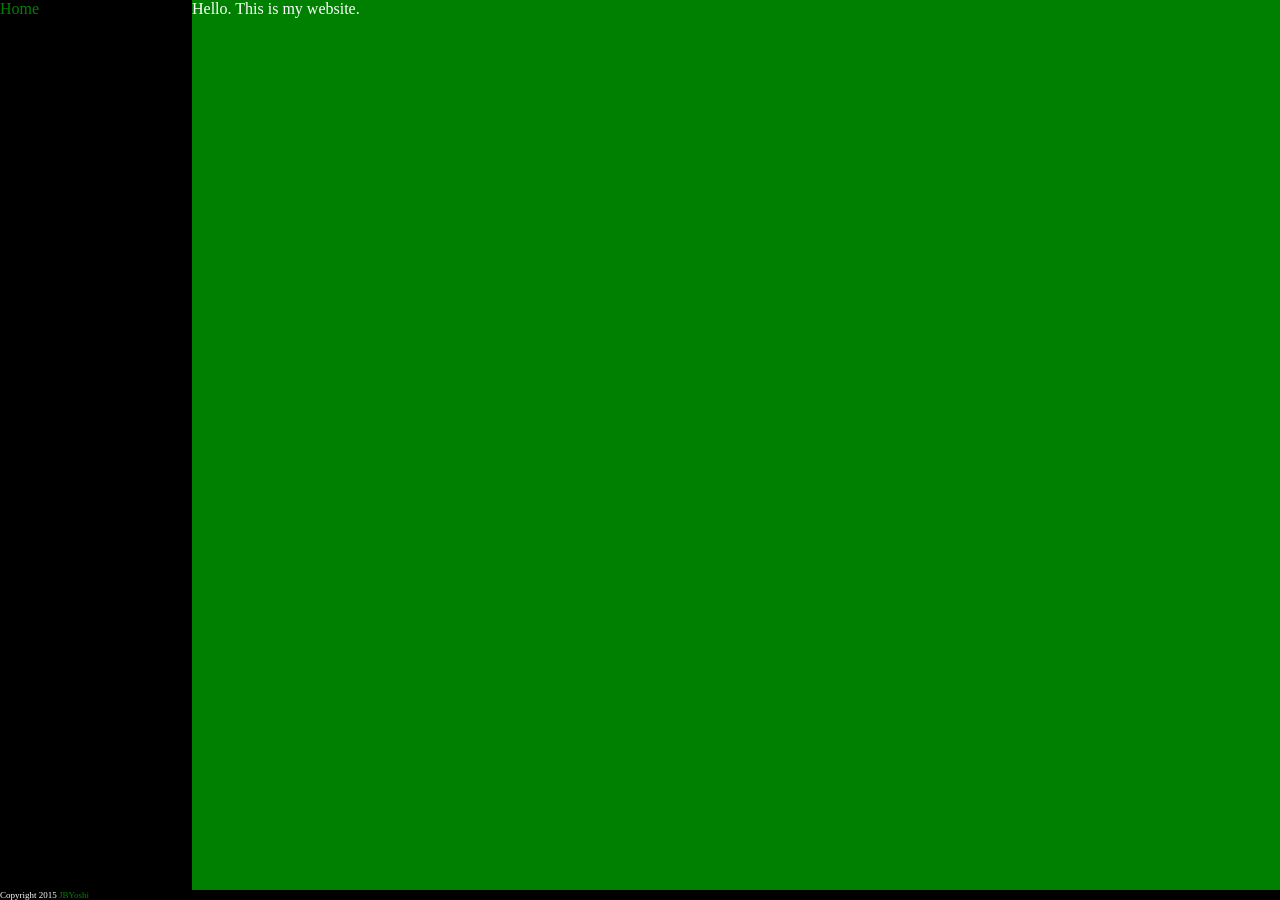
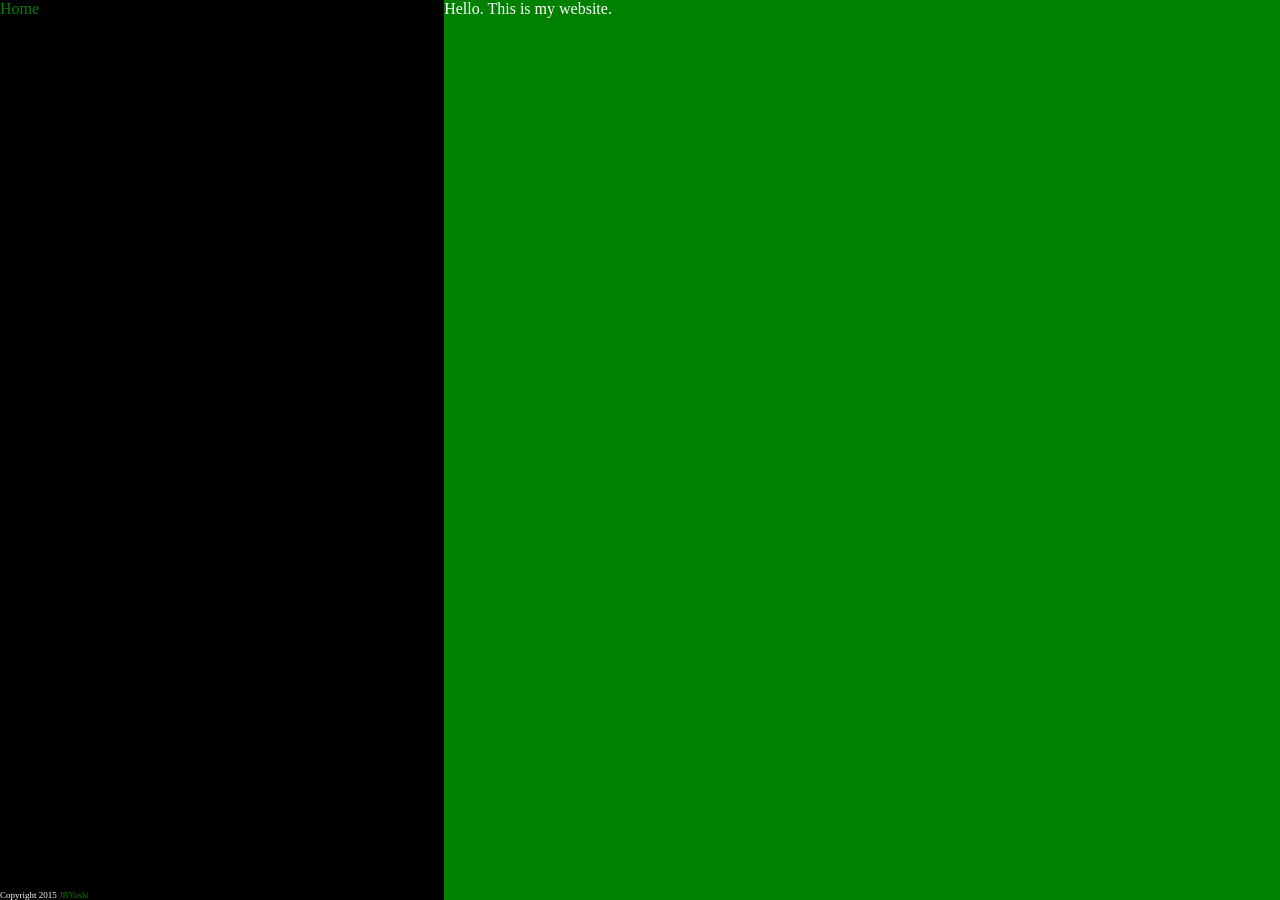
Before and after one commit to JBYoshi/jbyoshi.github.io, a Jekyll site: the page built from index.html, in a window 1280 px wide. Built offline with Jekyll 4.4.1, drawn with Linux system fonts in a browser that asks for light colours.

Commit message:
Make the divs behave as table cells.

```diff
--- a/_layouts/default.html
+++ b/_layouts/default.html
@@ -6,8 +6,8 @@
             html {background-color: green; color: white;}
             a {color: green; text-decoration: none;}
             .secondary {background-color: black; color: white;}
-            .sidebar {float: left; min-width: 15%;}
-            .footer {font-size: 9px; align: center;}
+            .sidebar {display: table-cell; min-width: 15%;}
+            .footer {display: table-cell; font-size: 9px; align: center; column-span: 2;}
 
             /* Sticky footer */
             html, body {width: 100%; height: 100%; margin: 0pt;}
```
